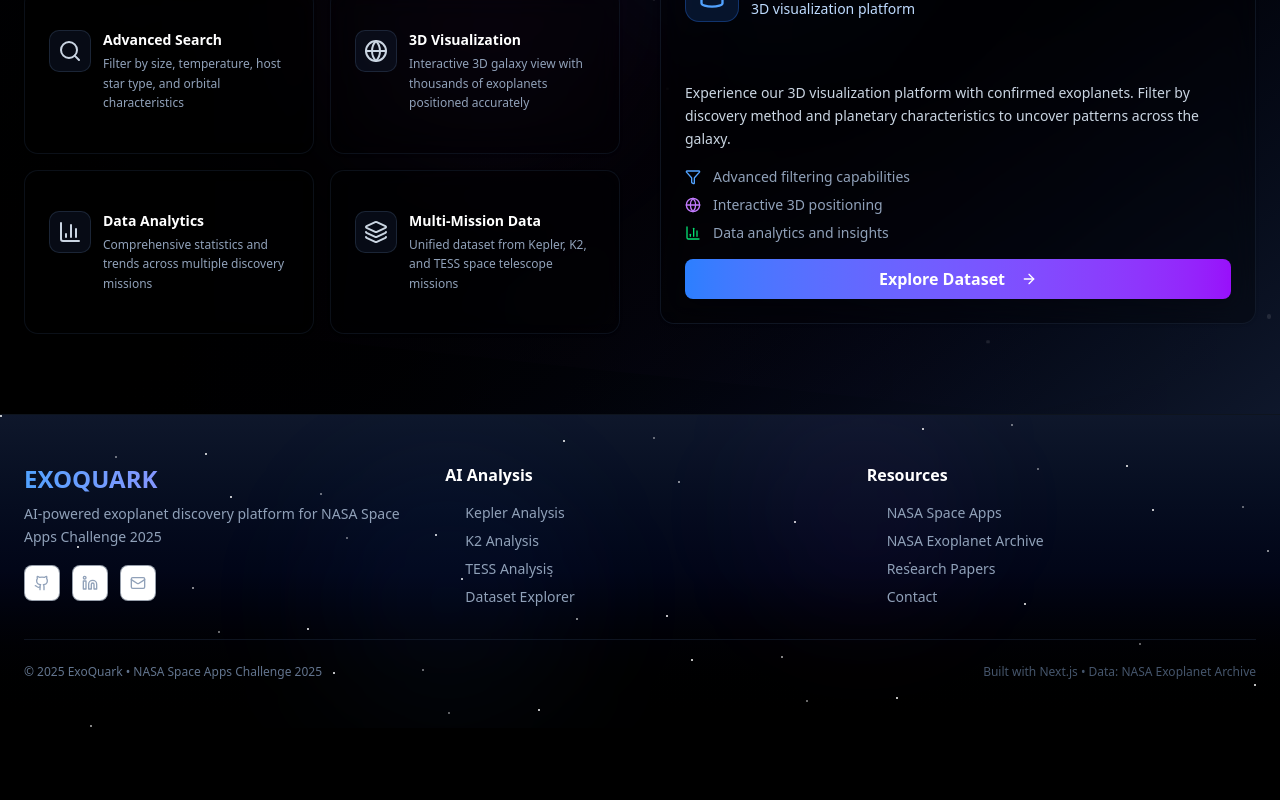
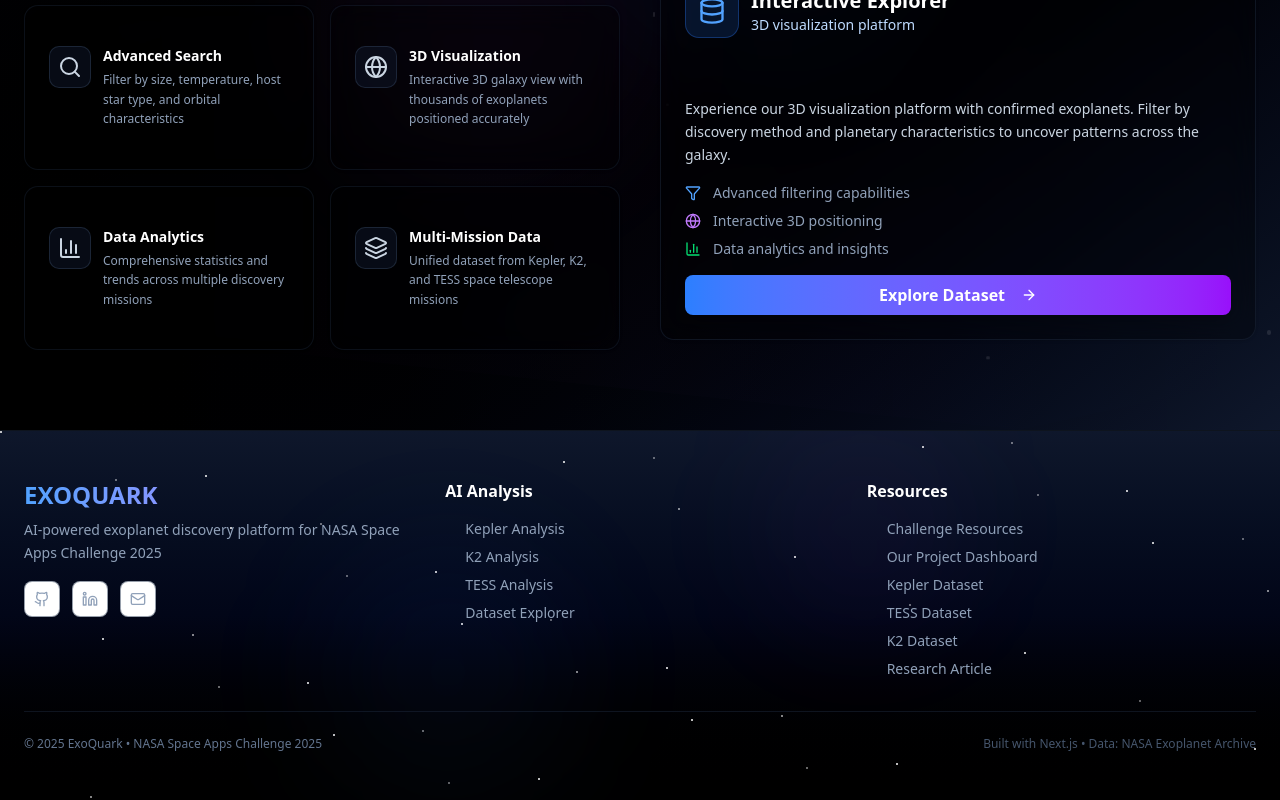
Before and after one commit to TayyabXtreme/A-World-Away-Hunting-EXO-PLANET---QUARK-, a Next.js app: page / in a window 1280 px wide. Shown: the part 2232-3032 px from the top of the page. Before the commit the page ends 2960 px from the top, so only its background shows below. Built offline with nearby package versions, Linux system fonts and the light colour scheme.

Commit message:
connect api of backend

```diff
--- a/components/k2component/AnalysisPanel.tsx
+++ b/components/k2component/AnalysisPanel.tsx
@@ -472,7 +472,7 @@ export default function AnalysisPanel({ planet,  onClose, onUpdate }: AnalysisPa
         }
       };
 
-      const response = await fetch('http://127.0.0.1:5000/predict/k2', {
+      const response = await fetch('https://ml-backend-1zgp.onrender.com/predict/k2', {
         method: 'POST',
         headers: {
           'Content-Type': 'application/json',
--- a/components/keplercomponent/AnalysisPanel.tsx
+++ b/components/keplercomponent/AnalysisPanel.tsx
@@ -425,7 +425,7 @@ export default function AnalysisPanel({ planet,  onClose, onUpdate}: AnalysisPan
         }
       };
 
-      const response = await fetch('http://127.0.0.1:5000/predict/kepler', {
+      const response = await fetch('https://ml-backend-1zgp.onrender.com/predict/kepler', {
         method: 'POST',
         headers: {
           'Content-Type': 'application/json',
--- a/components/landing/Footer.tsx
+++ b/components/landing/Footer.tsx
@@ -20,10 +20,12 @@ const quickLinks = [
 ];
 
 const resources = [
-  { name: "NASA Space Apps", href: "https://www.spaceappschallenge.org/" },
-  { name: "NASA Exoplanet Archive", href: "https://exoplanetarchive.ipac.caltech.edu/" },
-  { name: "Research Papers", href: "#" },
-  { name: "Contact", href: "mailto:tayyabxtrem@gmail.com" }
+  { name: "Challenge Resources", href: "https://www.spaceappschallenge.org/2025/challenges/a-world-away-hunting-for-exoplanets-with-ai/?tab=resources" },
+  { name: "Our Project Dashboard", href: "https://www.spaceappschallenge.org/2025/find-a-team/quark/?tab=project" },
+  { name: "Kepler Dataset", href: "https://exoplanetarchive.ipac.caltech.edu/cgi-bin/TblView/nph-tblView?app=ExoTbls&config=cumulative" },
+  { name: "TESS Dataset", href: "https://exoplanetarchive.ipac.caltech.edu/cgi-bin/TblView/nph-tblView?app=ExoTbls&config=TOI" },
+  { name: "K2 Dataset", href: "https://exoplanetarchive.ipac.caltech.edu/cgi-bin/TblView/nph-tblView?app=ExoTbls&config=k2pandc" },
+  { name: "Research Article", href: "https://academic.oup.com/mnras/article/513/4/5505/6472249" }
 ];
 
 export default function Footer() {
--- a/components/landing/SatelliteSection.tsx
+++ b/components/landing/SatelliteSection.tsx
@@ -152,7 +152,7 @@ export default function SatelliteSection() {
                     <h3 className={`text-lg font-bold bg-gradient-to-r ${mission.color} bg-clip-text text-transparent mb-1`}>
                       {mission.name}
                     </h3>
-                    <p className="text-xs text-slate-500 mb-2">
+                    <p className="text-xs text-slate-500 mb-2 h-[32px]">
                       {mission.subtitle}
                     </p>
                     <p className="text-xs text-slate-400 leading-relaxed">
--- a/components/tesscomponent/AnalysisPanel.tsx
+++ b/components/tesscomponent/AnalysisPanel.tsx
@@ -414,7 +414,7 @@ export default function AnalysisPanel({ planet, isOpen, onClose, onUpdate, onAna
         }
       };
 
-      const response = await fetch('http://127.0.0.1:5000/predict/tess', {
+      const response = await fetch('https://ml-backend-1zgp.onrender.com/predict/tess', {
         method: 'POST',
         headers: {
           'Content-Type': 'application/json',
```
